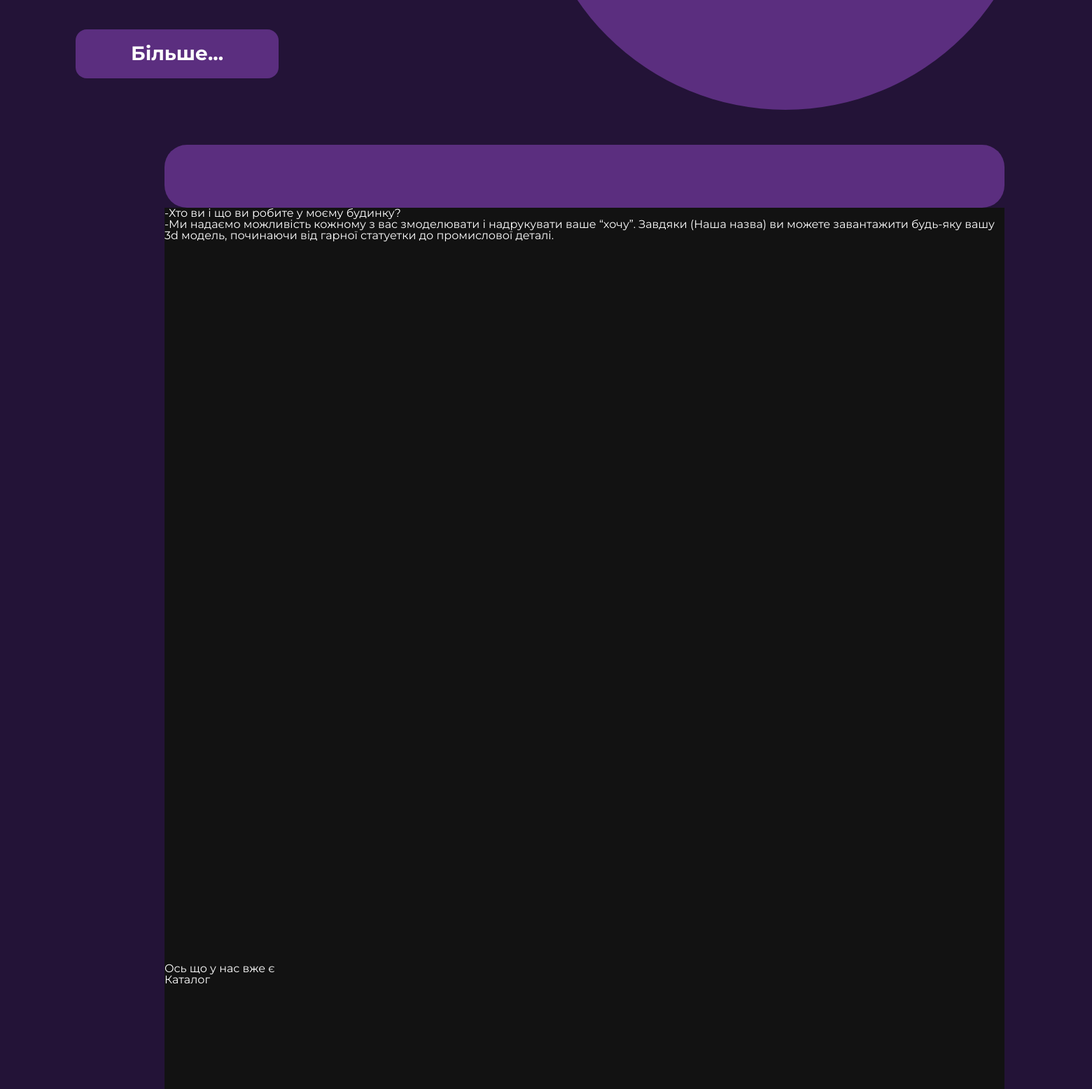
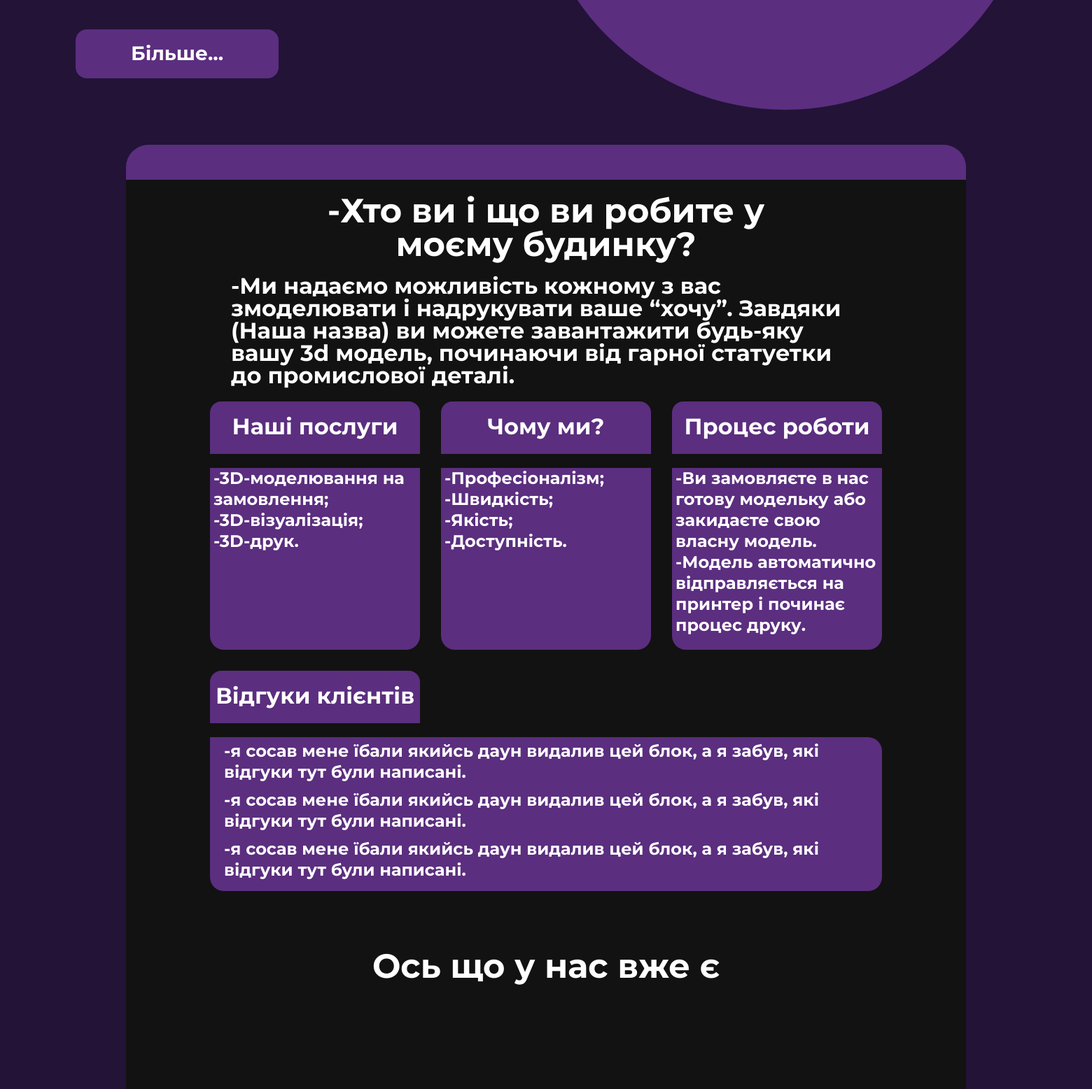
Before and after one commit to LeGenda3107/ProjectDruk, a PHP site: page / in a window 1560 px wide; the page is wider, and only the part inside the window is pictured. Shown: the part 665-2222 px from the top of that part at 70% size. Run offline with PHP 8.4, Linux system fonts and the light colour scheme.

Commit message:
finalDemo

```diff
--- a/Site/css/style.css
+++ b/Site/css/style.css
@@ -311,19 +311,146 @@
 }
 .drugdiller{
 	margin-top: 50px;
-	margin-left: 110px;
 	width: 1200px;
-	height: 90px;
-	border-radius: 32px;
+	height: 50px;
+	border-radius: 32px 32px 0 0;
 	background-color: var(--button-bg-color);
 
 }
 .secondScreen{
 	background-color: var(--main-bg-color);
+	align-items: center;
 }
 .grayBlock{
+	display: flex;
+	flex-direction: column;
+	align-items: center;
 	width: 1200px;
 	height: 1080px;
-	margin-left: 110px;
 	background-color: var(--grayBlock-color);
 }
+.title{
+	font-size: 48px;
+	width: 700px;
+	text-align: center;
+	padding: 20px 0;
+	font-weight: bold;
+
+}
+.subtitle{
+	width: 900px;
+	text-align: left;
+	font-size: 32px;
+	font-weight: bold;
+}
+.threeBlocks{
+	width: 960px;
+	height: 360px;
+	display: flex;
+	justify-content: space-between;
+}
+.head{
+	align-items: center;
+	margin-top: 5px;
+	border-radius: 16px 16px 0 0;
+	background-color: var(--button-bg-color);
+	width: 300px;
+	height: 75px;
+
+}
+.ratingBlock{
+	margin-top: 30px;
+}
+.block{
+	margin-top: 20px;
+	background-color: var(--button-bg-color);
+	width: 300px;
+	height: 260px;
+	border-radius: 0 0 20px 20px;
+
+}
+.rating{
+	margin-top: 20px;
+	width: 960px;
+	height: 220px;
+	background-color: var(--button-bg-color);
+	border-radius: 0 20px 20px 20px;
+}
+.rating p{
+	font-size: 24px;
+	font-weight: bold;
+	line-height:30px;
+	padding: 5px 20px 5px 20px;
+}
+.headTitle{
+	padding: 20px 0;
+	font-size: 32px;
+	font-weight: bold;
+	text-align: center;
+}
+.blockText p{
+	font-size: 24px;
+	font-weight: bold;
+	line-height:30px;
+	padding: 0 5px;
+}
+
+.usb{
+	width: 1770px;
+	height: 520px;
+}
+.catalogButton{
+	font-size: 24px;
+	font-weight: bold;
+	width: 250px;
+
+	text-align: center;
+	align-items: center;
+	background-color: var(--button-bg-color);
+	padding:  20px;
+	border-radius: 20px;
+}
+
+.leftP{
+	width: 500px;
+}
+.rightP{
+	margin-left: 500px;
+	width: 700px;
+}
+.infoTitle{
+	font-size: 40px;
+	font-weight: bold;
+	width: 620px;
+	text-align: center;
+	line-height: 40px;
+}
+.infoText{
+	margin-top: 20px;
+	font-size: 28px;
+	font-weight: bold;
+	width: 620px;
+	line-height: 40px;
+
+}
+.megaButton{
+	margin-top: 300px;
+
+	background-color: var(--button-bg-color);
+	width: 510px;
+	font-size: 40px;
+	font-weight: bold;
+	text-align: center;
+	border-radius: 20px;
+	padding:30px 20px;
+}
+.footer{
+	height: 500px;
+}
+.socialMedia{
+
+	margin-top: 300px;
+	font-size: 36px;
+	font-weight: bold;
+	text-align: center;
+}
--- a/Site/pages/index.php
+++ b/Site/pages/index.php
@@ -37,32 +37,55 @@
             <div class="subtitle">  -Ми надаємо можливість кожному з вас змоделювати і надрукувати ваше “хочу”. Завдяки (Наша назва) ви можете завантажити будь-яку вашу 3d модель, починаючи від гарної статуетки до промислової деталі.</div>
             <div class="left-sideImage"><img src=""></div>
             <div class="threeBlocks">
+            <div>
                 <div class="head">
-                    <div class="headTitle"></div>
+                    <div class="headTitle">Наші послуги</div>
                 </div>
                 <div class="block">
-                    <div class="blockText"></div>
+                    <div class="blockText">
+                        <p>-3D-моделювання на замовлення;</p>
+                        <p>-3D-візуалізація;</p>
+                        <p>-3D-друк.</p>
+                    </div>
                 </div>
-
+            </div>
+            <div>
                 <div class="head">
-                    <div class="headTitle"></div>
+                    <div class="headTitle">Чому ми?</div>
                 </div>
                 <div class="block">
-                    <div class="blockText"></div>
+                    <div class="blockText">
+                        <p>-Професіоналізм;</p>
+                        <p>-Швидкість;</p>
+                        <p>-Якість;</p>
+                        <p>-Доступність.</p>
+                    </div>
                 </div>
-
+            </div>
+            <div>
                 <div class="head">
-                    <div class="headTitle"></div>
+                    <div class="headTitle">Процес роботи</div>
                 </div>
                 <div class="block">
-                    <div class="blockText"></div>
+                    <div class="blockText">
+                        <p>-Ви замовляєте в нас готову модельку або закидаєте свою власну модель.</p>
+                    <p>-Модель автоматично відправляється на принтер і починає процес друку.</p>
+                </div>
+                </div>
                 </div>
             </div>
+            <dic>
             <div class="ratingBlock">
                 <div class="head">
-                    <div class="headTitle"></div>
+
+                    <div class="headTitle">Відгуки клієнтів</div>
                 </div>
-                <div class="rating"></div>
+                <div class="rating">
+                <p>-я сосав мене їбали якийсь даун видалив цей блок, а я забув, які відгуки тут були написані.</p>
+                <p>-я сосав мене їбали якийсь даун видалив цей блок, а я забув, які відгуки тут були написані.</p>
+                <p>-я сосав мене їбали якийсь даун видалив цей блок, а я забув, які відгуки тут були написані.</p>
+                </div>
+            </div>
             </div>
         </div>
     </div>
@@ -80,11 +103,24 @@
 <section class="moreInfoScreen">
     <div class="container">
         <div class="grayBlock">
-    <div class="left-sideImage"><img src=""></div>
-    <div class="infoTitle"></div>
-    <div class="infoText"></div>
-    <div class="infoText"></div>
-    <div class="megaButton">Штопаєм ділдака!</div>
+            <div class="left-sideImage"><img src=""></div>
+                <div class="leftP"></div>
+                <div class="rightP">
+                    <div class="infoTitle">Бля ну тут прям хуяка точений остався текста того, але я не знаю що написати</div>
+                    <div class="infoText">bla bla bla
+                        ble ble ble ble ble
+                        blu blu blu blu blu blu blu blu blu blu blu blu
+                        habl blu bli ble ble bla ble blu bla ble ble bli
+                        lingan guli guli guli watcha lin gan gu lin gan gu</div>
+                    <div class="infoText">bla bla bla
+                        ble ble ble ble ble
+                        blu blu blu blu blu blu blu blu blu blu blu blu
+                        habl blu bli ble ble bla ble blu bla ble ble bli
+                        lingan guli guli guli watcha lin gan gu lin gan gu</div>
+
+                </div>
+                <div class="megaButton">Штопаєм ділдака!</div>
+
 <div class="right-sideImage"><img src=""></div>
 </div>
 </div>
```
